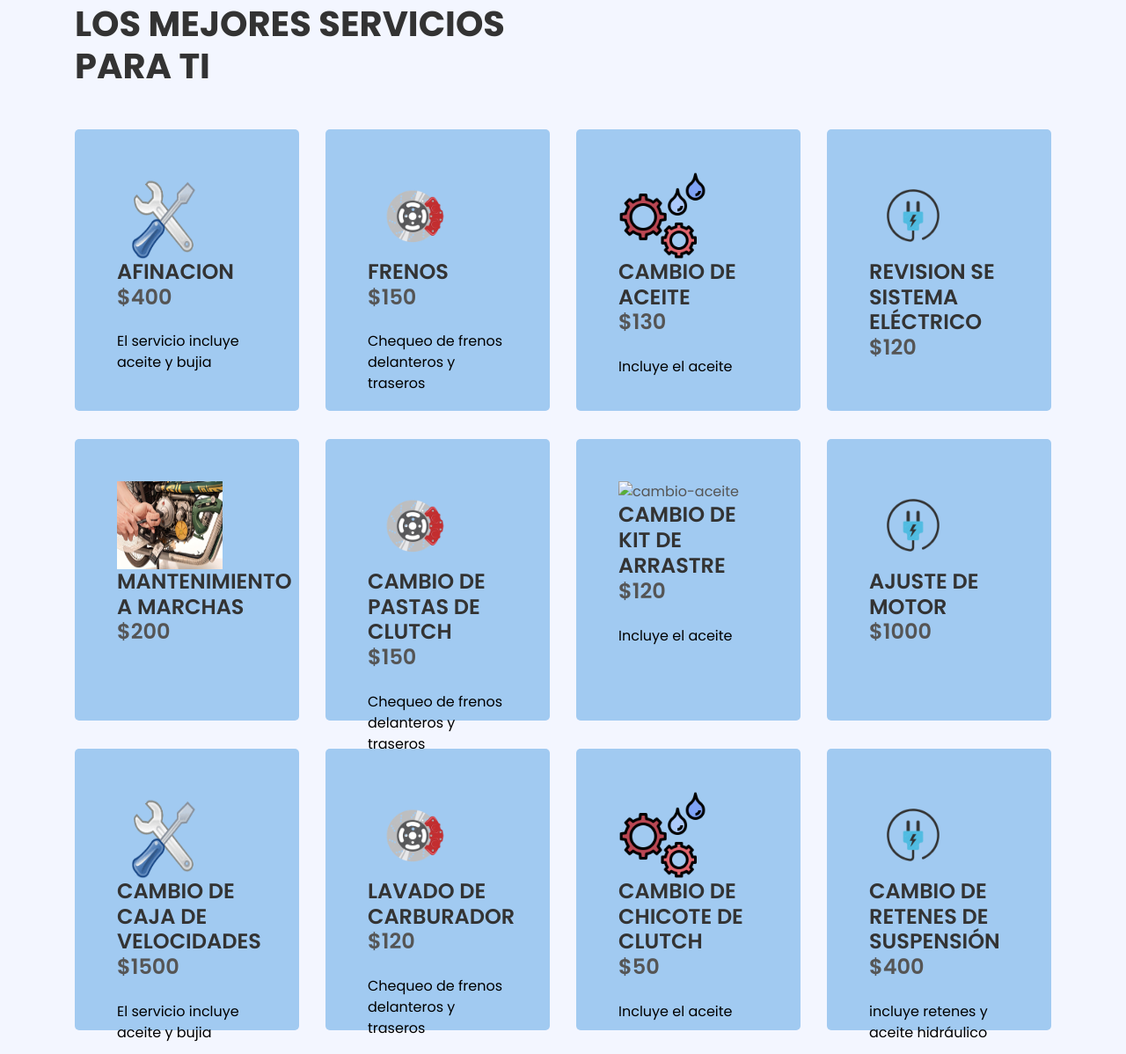
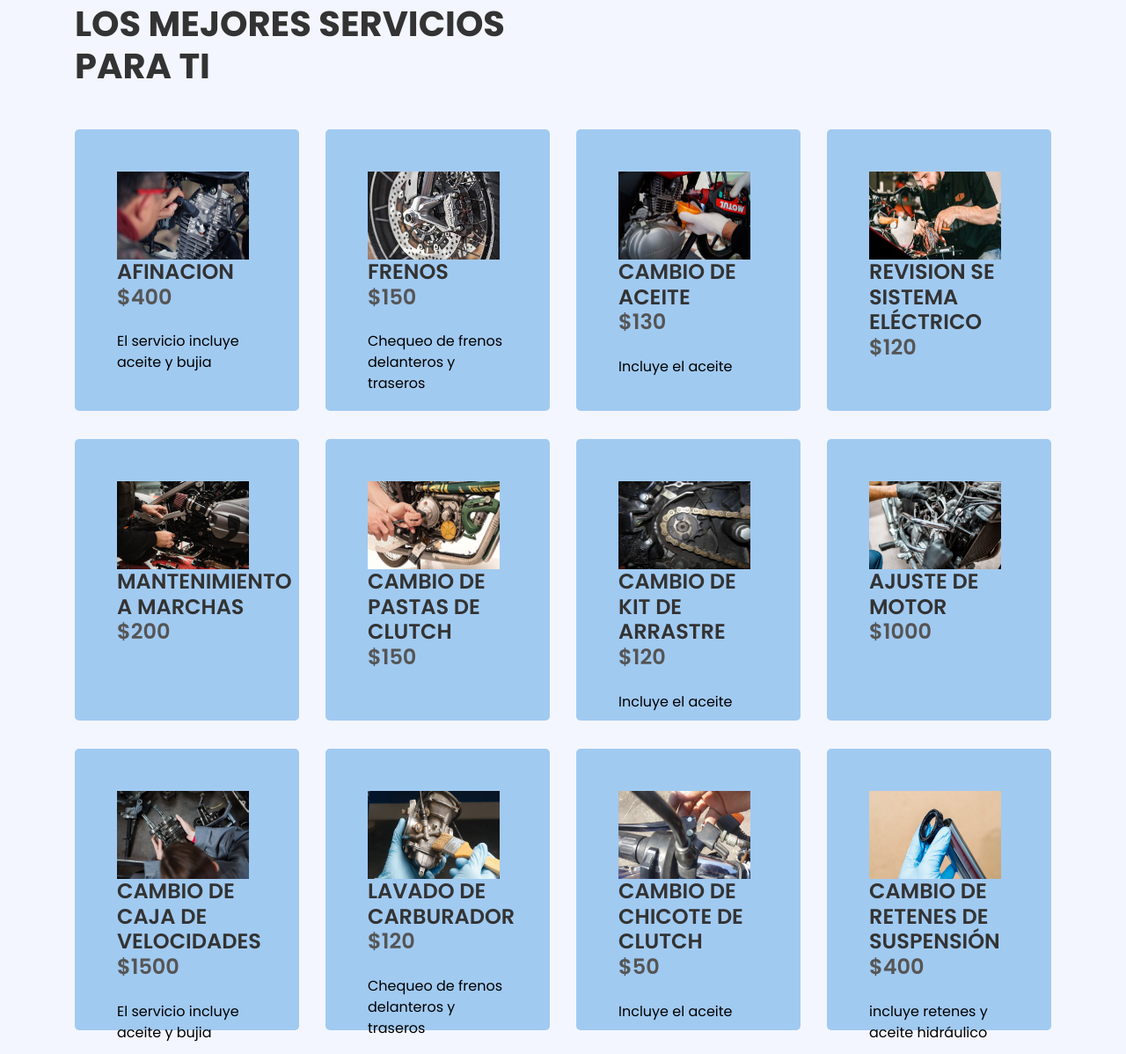
Before and after one commit to Eunidb/TRUmotos, a plain HTML site: page service.html in a window 1280 px wide. Shown: the part 1253-2451 px from the top of the page at 88% size. Drawn offline with nearby package versions, Linux system fonts and the light colour scheme.

Commit message:
five commit

```diff
--- a/service.html
+++ b/service.html
@@ -144,7 +144,7 @@
                             <div class="detail-box d-box-1">
                                 <a href="">
                                 <div class="detail-content">
-                                    <img src="img/Italika-logo.png" alt="" />
+                                    <img src="img/Italika-logo.png" alt="italika" />
                                 </div>
                                 </a>
                             </div>
@@ -173,35 +173,35 @@
                 <div class="col-lg-6">
                     <h1 class="section-title position-relative mb-5">LOS MEJORES SERVICIOS PARA TI</h1>
                 </div>
-                <div class="col-lg-6 mb-5 mb-lg-0 pb-5 pb-lg-0"></div>
+
             </div>
             <div class="row">
                 <div class="col-12">
                     <div class="row">
                         <div class="col-lg-3 mb-2">
                             <div class="service-item-2 rounded p-5 mb-4">
-                                <img src="img/Servicio1.png" alt="afinacion" width="100" height="100">
+                                <img src="img/llave-bujia-moto.jpeg" alt="afinacion" width="150" height="100">
                                 <h4 class="text-uppercase mb-4">AFINACION<span class="d-block text-body">$400</span></h4>
                                 <p class="m-0">El servicio incluye aceite y bujia</p>
                             </div>
                         </div>
                         <div class="col-lg-3 mb-2">
                             <div class="service-item-2 rounded p-5 mb-4">
-                                <img src="img/Servicio3.png" alt="frenos"  width="100" height="100">
+                                <img src="img/frenos.jpeg" alt="frenos"  width="150" height="100">
                                 <h4 class="text-uppercase mb-4">FRENOS<span class="d-block text-body">$150</span></h4>
                                 <p class="m-0">Chequeo de frenos delanteros y traseros</p>
                             </div>
                         </div>
                         <div class="col-lg-3 mb-2">
                             <div class="service-item-2 rounded p-5 mb-4">
-                                <img src="img/Servicio5.png" alt="cambio-aceite" width="100" height="100">
+                                <img src="img/cambio-aceite.jpg" alt="cambio-aceite" width="150" height="100">
                                 <h4 class="text-uppercase mb-4">Cambio de aceite<span class="d-block text-body">$130</span></h4>
                                 <p class="m-0">Incluye el aceite</p>
                             </div>
                         </div>
                         <div class="col-lg-3 mb-2">
                             <div class="service-item-2 rounded p-5 mb-4">
-                                <img src="img/Servicio4.png" alt="sistema-electrico" width="100" height="100">
+                                <img src="img/Revision-electrico.png" alt="sistema-electrico" width="150" height="100">
                                 <h4 class="text-uppercase mb-4">Revision se sistema eléctrico<span class="d-block text-body">$120</span></h4>
 
                             </div>
@@ -210,27 +210,27 @@
                     <div class="row">
                         <div class="col-lg-3 mb-2">
                             <div class="service-item-2 rounded p-5 mb-4">
-                                <img src="img/pasta-clutch (2).jpg" alt="afinacion" width="120" height="100">
-                                <h4 class="text-uppercase mb-4">Mantenimiento a marchas<span class="d-block text-body">$200</span></h4>
+                                <img src="img/Mantenimiento-marchas.png" alt="afinacion" width="150" height="100">
+                                <h4 class="text-uppercase mb-2">Mantenimiento a marchas<span class="d-block text-body">$200</span></h4>
                             </div>
                         </div>
                         <div class="col-lg-3 mb-2">
                             <div class="service-item-2 rounded p-5 mb-4">
-                                <img src="img/Servicio3.png" alt="frenos"  width="100" height="100">
+                                <img src="img/pasta-clutch.jpg" alt="frenos"  width="150" height="100">
                                 <h4 class="text-uppercase mb-4">Cambio de pastas de clutch<span class="d-block text-body">$150</span></h4>
-                                <p class="m-0">Chequeo de frenos delanteros y traseros</p>
+
                             </div>
                         </div>
                         <div class="col-lg-3 mb-2">
                             <div class="service-item-2 rounded p-5 mb-4">
-                                <img src="img/kit-arrastre.jpg" alt="cambio-aceite" width="100" height="100">
+                                <img src="img/kit-arrastre.jpg" alt="cambio-aceite" width="150" height="100">
                                 <h4 class="text-uppercase mb-4">Cambio de kit de arrastre<span class="d-block text-body">$120</span></h4>
                                 <p class="m-0">Incluye el aceite</p>
                             </div>
                         </div>
                         <div class="col-lg-3 mb-2">
                             <div class="service-item-2 rounded p-5 mb-4">
-                                <img src="img/Servicio4.png" alt="sistema-electrico" width="100" height="100">
+                                <img src="img/ajuste-motor.jpg" alt="sistema-electrico" width="150" height="100">
                                 <h4 class="text-uppercase mb-4">Ajuste de motor<span class="d-block text-body">$1000</span></h4>
 
                             </div>
@@ -239,28 +239,28 @@
                     <div class="row">
                         <div class="col-lg-3 mb-2">
                             <div class="service-item-2 rounded p-5 mb-4">
-                                <img src="img/Servicio1.png" alt="afinacion" width="100" height="100">
+                                <img src="img/caja-velocidades.png" alt="afinacion" width="150" height="100">
                                 <h4 class="text-uppercase mb-4">Cambio de caja de velocidades<span class="d-block text-body">$1500</span></h4>
                                 <p class="m-0">El servicio incluye aceite y bujia</p>
                             </div>
                         </div>
                         <div class="col-lg-3 mb-2">
                             <div class="service-item-2 rounded p-5 mb-4">
-                                <img src="img/Servicio3.png" alt="frenos"  width="100" height="100">
+                                <img src="img/lavado-carburador.jpeg" alt="frenos"  width="150" height="100">
                                 <h4 class="text-uppercase mb-4">Lavado de carburador<span class="d-block text-body">$120</span></h4>
                                 <p class="m-0">Chequeo de frenos delanteros y traseros</p>
                             </div>
                         </div>
                         <div class="col-lg-3 mb-2">
                             <div class="service-item-2 rounded p-5 mb-4">
-                                <img src="img/Servicio5.png" alt="cambio-aceite" width="100" height="100">
+                                <img src="img/cambio-clutch.jpg" alt="cambio-aceite" width="150" height="100">
                                 <h4 class="text-uppercase mb-4">Cambio de chicote de clutch<span class="d-block text-body">$50</span></h4>
                                 <p class="m-0">Incluye el aceite</p>
                             </div>
                         </div>
                         <div class="col-lg-3 mb-2">
                             <div class="service-item-2 rounded p-5 mb-4">
-                                <img src="img/Servicio4.png" alt="sistema-electrico" width="100" height="100">
+                                <img src="img/cambio-retenes.jpeg" alt="sistema-electrico" width="150" height="100">
                                 <h4 class="text-uppercase mb-4">Cambio de retenes de suspensión<span class="d-block text-body">$400</span></h4>
                                 <p class="m-0">incluye retenes y aceite hidráulico</p>
                             </div>
```
Also changed, not shown: about.html (+2 -3 lines), css/style.css, img/Mantenimiento-marchas.png (added), img/Revision-electrico.png (added), img/caja-velocidades.png (added), img/cambio-clutch.jpg (added), img/cambio-retenes.jpeg (added), img/kit-arrastre.jpg (added), img/lavado-carburador.jpeg (added), img/pasta-clutch.jpg (renamed from img/pasta-clutch (2).jpg).
